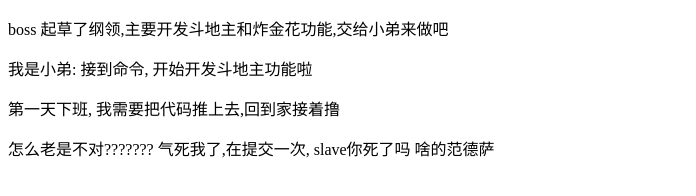
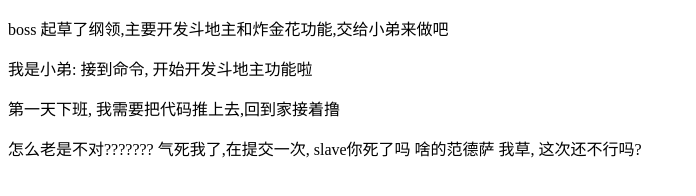
Before and after one commit to sdhot/bbb, a plain HTML site: page index.html in a window 1280 px wide. Shown: the whole page, without its empty margins (0-696 px from the left). Drawn offline with Linux system fonts and the light colour scheme.

Commit message:
炸金花

```diff
--- a/index.html
+++ b/index.html
@@ -16,6 +16,7 @@
   气死我了,在提交一次, slave你死了吗
 
   啥的范德萨
+  我草, 这次还不行吗?
 
 </body>
 </html>
```
